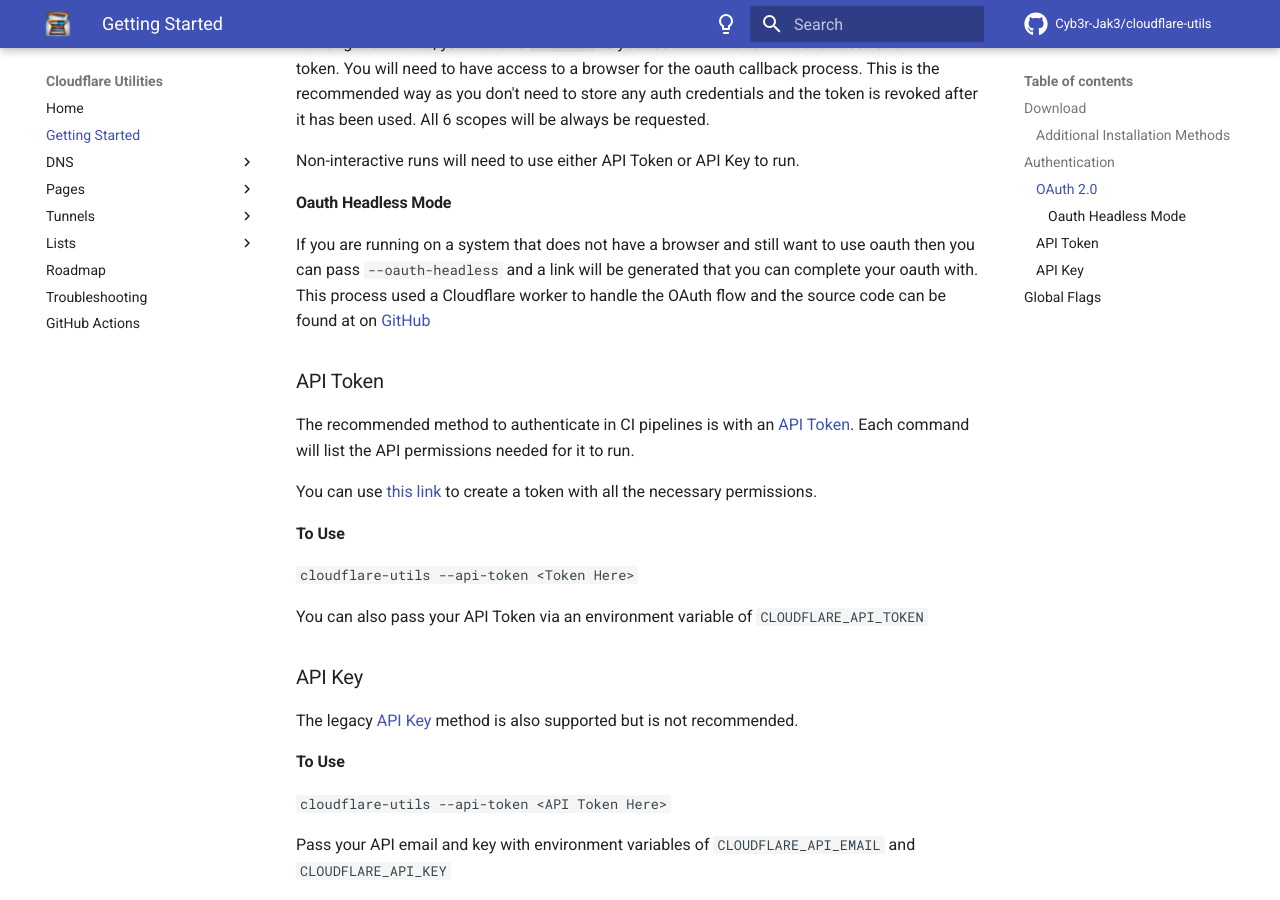
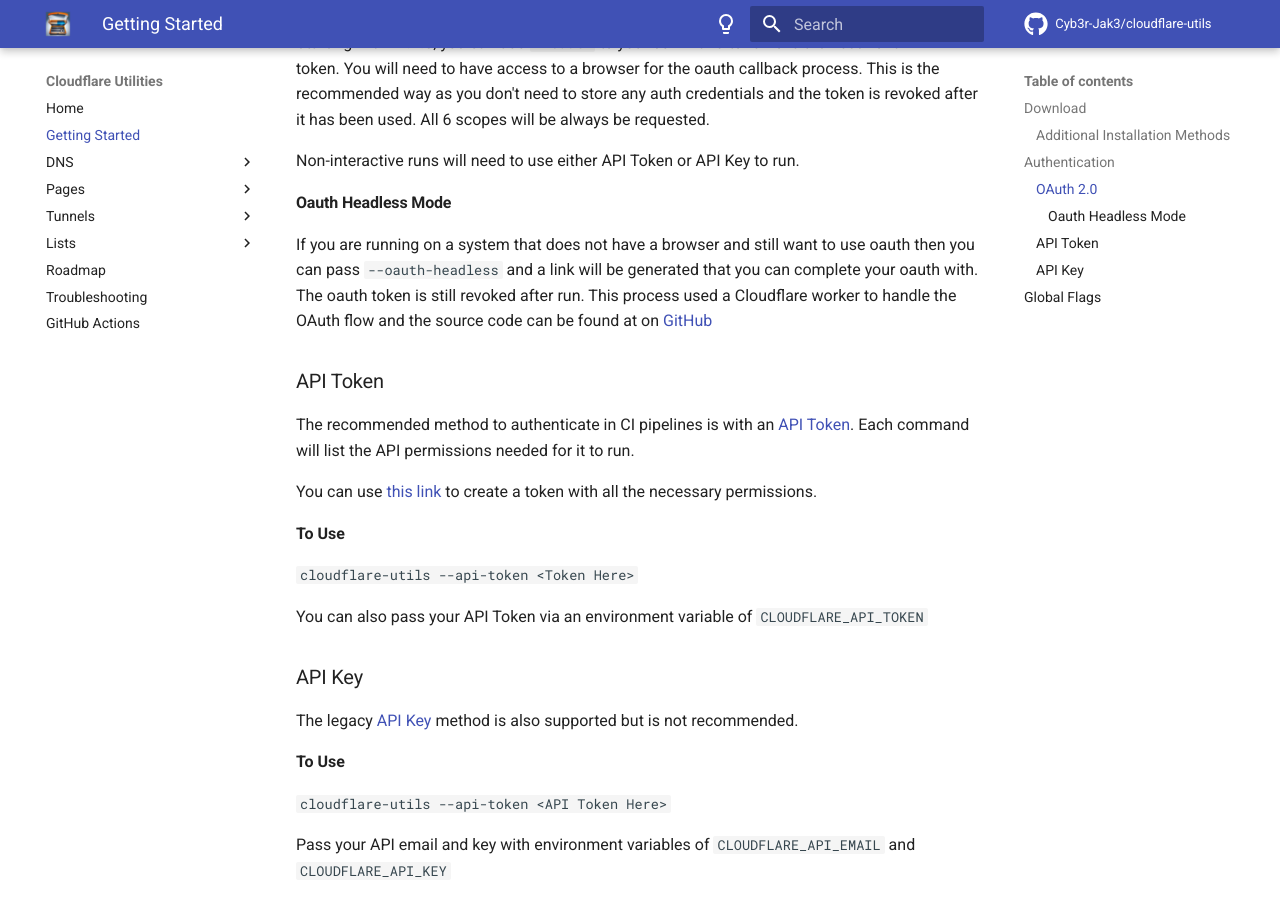
Before and after one commit to Cyb3r-Jak3/cloudflare-utils, an MkDocs documentation site: the page built from documentation/docs/started.md, in a window 1280 px wide and 900 px high, scrolled down 782 px. Built offline with MkDocs 1.6.1 and Material for MkDocs 9.7.7, drawn with Linux system fonts in a browser that asks for light colours; comment, search, counter and statistics services are not loaded.

Commit message:
Update note for headless oauth token
Signed-off-by: Cyb3r-Jak3 <git@cyberjake.xyz>

```diff
--- a/documentation/docs/started.md
+++ b/documentation/docs/started.md
@@ -29,7 +29,7 @@ Non-interactive runs will need to use either API Token or API Key to run.
 
 #### Oauth Headless Mode
 
-If you are running on a system that does not have a browser and still want to use oauth then you can pass `--oauth-headless` and a link will be generated that you can complete your oauth with.
+If you are running on a system that does not have a browser and still want to use oauth then you can pass `--oauth-headless` and a link will be generated that you can complete your oauth with. The oauth token is still revoked after run.
 This process used a Cloudflare worker to handle the OAuth flow and the source code can be found at on [GitHub](https://github.com/Cyb3r-Jak3/cloudflare-utils-headless-oauth)
 
 ### API Token
```
